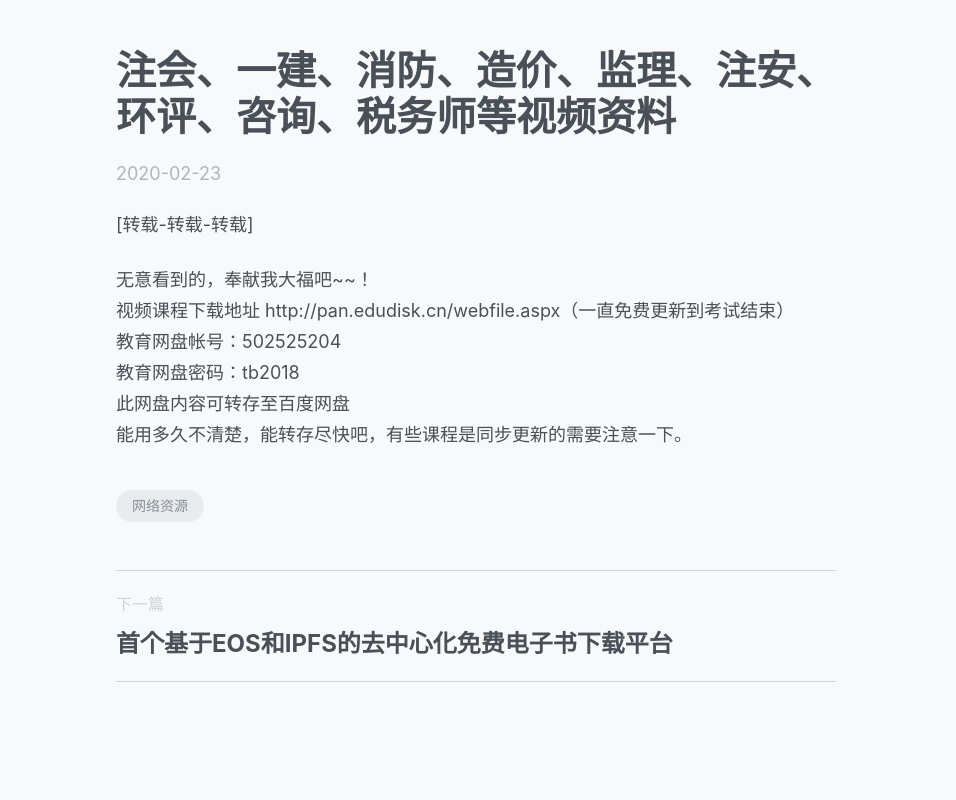
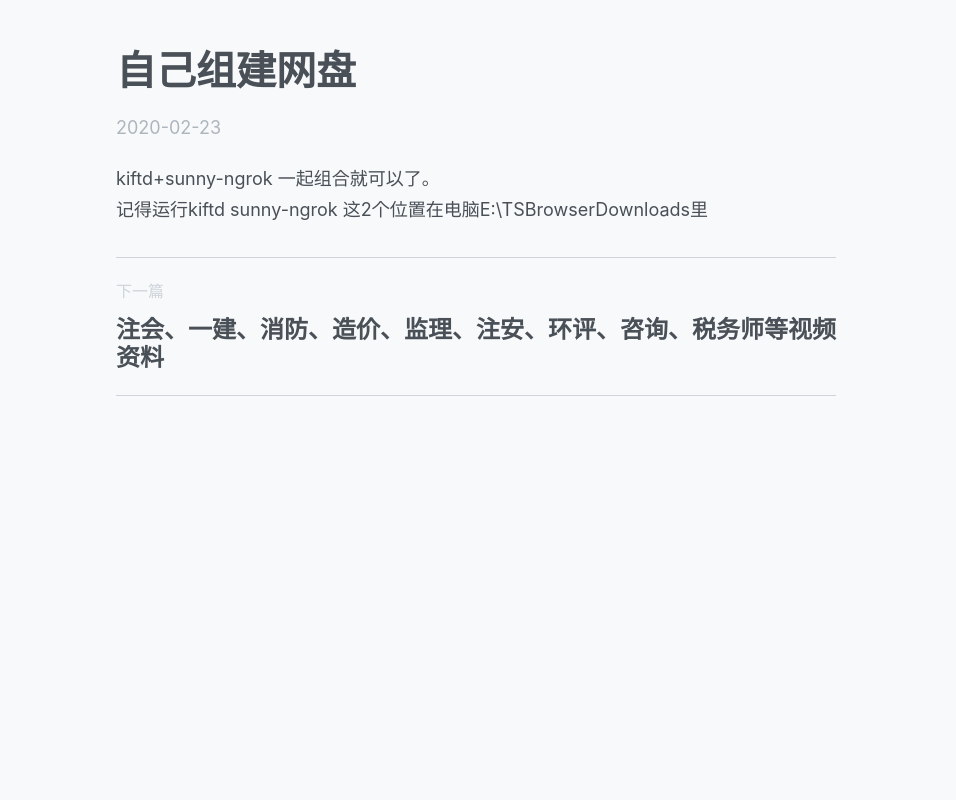
Before and after one commit to luxixsd/luxixsd.github.io, a plain HTML site: page post/zi-ji-zu-jian-wang-pan/index.html in a window 1280 px wide. Shown: the full height of the page, 324-1280 px from the left. Drawn offline with nearby package versions, Linux system fonts and the light colour scheme.

Commit message:
update from gridea: 2020-02-23 15:05:20

```diff
--- a/post/zhu-hui-yi-jian-xiao-fang-zao-jie-jian-li-zhu-an-huan-ping-zi-xun-shui-wu-shi-deng-shi-pin-zi-liao/index.html
+++ b/post/zi-ji-zu-jian-wang-pan/index.html
@@ -3,12 +3,12 @@
   <head>
     <meta charset="utf-8" >
 
-<title>注会、一建、消防、造价、监理、注安、环评、咨询、税务师等视频资料 | 老骥伏枥</title>
+<title>自己组建网盘 | 老骥伏枥</title>
 
 <meta name="viewport" content="width=device-width, initial-scale=1, maximum-scale=1, user-scalable=no">
 
 <link rel="stylesheet" href="https://use.fontawesome.com/releases/v5.7.2/css/all.css" integrity="sha384-fnmOCqbTlWIlj8LyTjo7mOUStjsKC4pOpQbqyi7RrhN7udi9RwhKkMHpvLbHG9Sr" crossorigin="anonymous">
-<link rel="shortcut icon" href="https://luxixsd.github.io/favicon.ico?v=1582441368607">
+<link rel="shortcut icon" href="https://luxixsd.github.io/favicon.ico?v=1582441514449">
 <link rel="stylesheet" href="https://luxixsd.github.io/styles/main.css">
 
 
@@ -18,13 +18,10 @@
 
 
 
-    <meta name="description" content="[转载-转载-转载]
-无意看到的，奉献我大福吧~~！
-视频课程下载地址 http://pan.edudisk.cn/webfile.aspx（一直免费更新到考试结束）
-教育网盘帐号：502525204
-教育网盘密码：tb2018
-此网盘内容..." />
-    <meta name="keywords" content="网络资源" />
+    <meta name="description" content="kiftd+sunny-ngrok 一起组合就可以了。
+记得运行kiftd sunny-ngrok 这2个位置在电脑E:\TSBrowserDownloads里
+" />
+    <meta name="keywords" content="" />
   </head>
   <body>
     <div id="app" class="main">
@@ -33,7 +30,7 @@
   <div class="top-container" data-aos="fade-right">
     <div class="top-header-container">
       <a class="site-title-container" href="https://luxixsd.github.io">
-        <img src="https://luxixsd.github.io/images/avatar.png?v=1582441368607" class="site-logo">
+        <img src="https://luxixsd.github.io/images/avatar.png?v=1582441514449" class="site-logo">
         <h1 class="site-title">老骥伏枥</h1>
       </a>
       <div class="menu-btn" @click="menuVisible = !menuVisible">
@@ -95,34 +92,21 @@
       <div class="main-container">
         <div class="content-container" data-aos="fade-up">
           <div class="post-detail">
-            <h2 class="post-title">注会、一建、消防、造价、监理、注安、环评、咨询、税务师等视频资料</h2>
+            <h2 class="post-title">自己组建网盘</h2>
             <div class="post-date">2020-02-23</div>
 
             <div class="post-content" v-pre>
-              <p>[转载-转载-转载]</p>
-<p>无意看到的，奉献我大福吧~~！<br>
-视频课程下载地址 http://pan.edudisk.cn/webfile.aspx（一直免费更新到考试结束）<br>
-教育网盘帐号：502525204<br>
-教育网盘密码：tb2018<br>
-此网盘内容可转存至百度网盘<br>
-能用多久不清楚，能转存尽快吧，有些课程是同步更新的需要注意一下。</p>
+              <p>kiftd+sunny-ngrok 一起组合就可以了。<br>
+记得运行kiftd sunny-ngrok 这2个位置在电脑E:\TSBrowserDownloads里</p>
 
             </div>
-
-              <div class="tag-container">
-
-                  <a href="https://luxixsd.github.io/tag/XIaC1Xiua/" class="tag">
-                    网络资源
-                  </a>
-
-              </div>
 
 
               <div class="next-post">
                 <div class="next">下一篇</div>
-                <a href="https://luxixsd.github.io/post/shou-ge-ji-yu-eos-he-ipfs-de-qu-zhong-xin-hua-mian-fei-dian-zi-shu-xia-zai-ping-tai/">
+                <a href="https://luxixsd.github.io/post/zhu-hui-yi-jian-xiao-fang-zao-jie-jian-li-zhu-an-huan-ping-zi-xun-shui-wu-shi-deng-shi-pin-zi-liao/">
                   <h3 class="post-title">
-                    首个基于EOS和IPFS的去中心化免费电子书下载平台
+                    注会、一建、消防、造价、监理、注安、环评、咨询、税务师等视频资料
                   </h3>
                 </a>
               </div>
```
Also changed, not shown: archives/index.html (+12 -2 lines), atom.xml (+11 -1 lines), index.html (+17 -2 lines), post/7-ge-bang-ni-da-kai-xin-shi-jie-da-men-de-hei-ke-ji-wang-zhan/index.html (+2 -2 lines), post/chun-jing-win10-ban-ben/index.html (+2 -2 lines), post/hua-wei-ping-ban-kai-ji-jie-suo-shou-shi-wang-ji-liao-zen-me-ban/index.html (+2 -2 lines), post/hui-pu-m1005-zen-me-she-zhi-zhong-wen/index.html (+2 -2 lines), post/ning-meng-gong-hui-de-wang-pan/index.html (+2 -2 lines), post/shou-ge-ji-yu-eos-he-ipfs-de-qu-zhong-xin-hua-mian-fei-dian-zi-shu-xia-zai-ping-tai/index.html (+2 -2 lines), post/tui-jian-ji-ge-kan-dian-ying-de-wang-zhan/index.html (+2 -2 lines), post/zai-xian-gong-ju-jian-dan-xiu-gai-wang-zhi-jie-suo-xin-shi-jie/index.html (+2 -2 lines), tag/7KZdfN72X/index.html (+2 -2 lines), tag/UahVDRP2L/index.html (+2 -2 lines), tag/XIaC1Xiua/index.html (+2 -2 lines), 3 more files.
